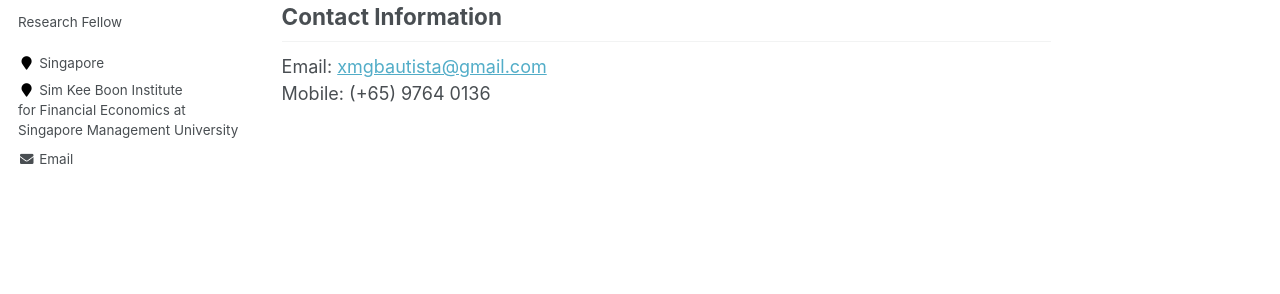
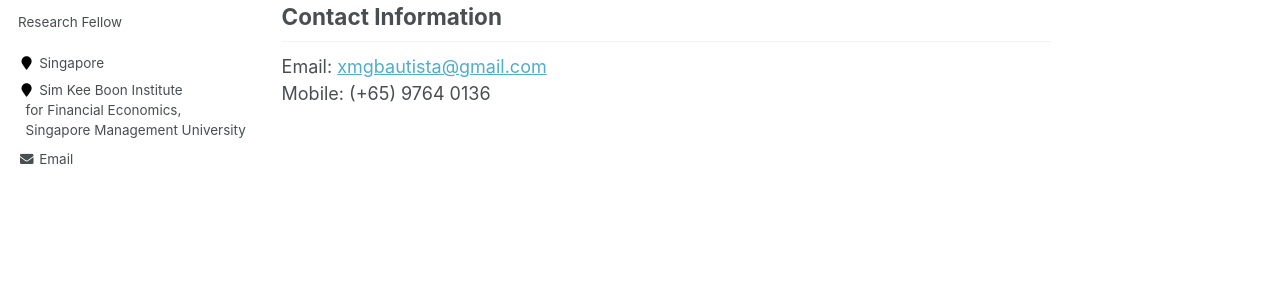
Before and after one commit to xmgbautista/xmgbautista.github.io, a Jekyll site: the page built from _pages/about.md, in a window 1280 px wide. Shown: the part 385-679 px from the top of the page. Built offline with Jekyll 4.4.1, drawn with Linux system fonts in a browser that asks for light colours.

Commit message:
Update bio.

```diff
--- a/_config.yml
+++ b/_config.yml
@@ -84,7 +84,7 @@ author:
   avatar           : "avatar/uh_headshot_small.jpg"
   bio              : "Research Fellow"
   location         : "Singapore"
-  employer         : "Sim Kee Boon Institute <br> for Financial Economics at <br> Singapore Management University"
+  employer         : "Sim Kee Boon Institute <br> &nbsp; for Financial Economics, <br> &nbsp; Singapore Management University"
   pubmed           :
   googlescholar    :
   email            : "xmgbautista@gmail.com"
```
